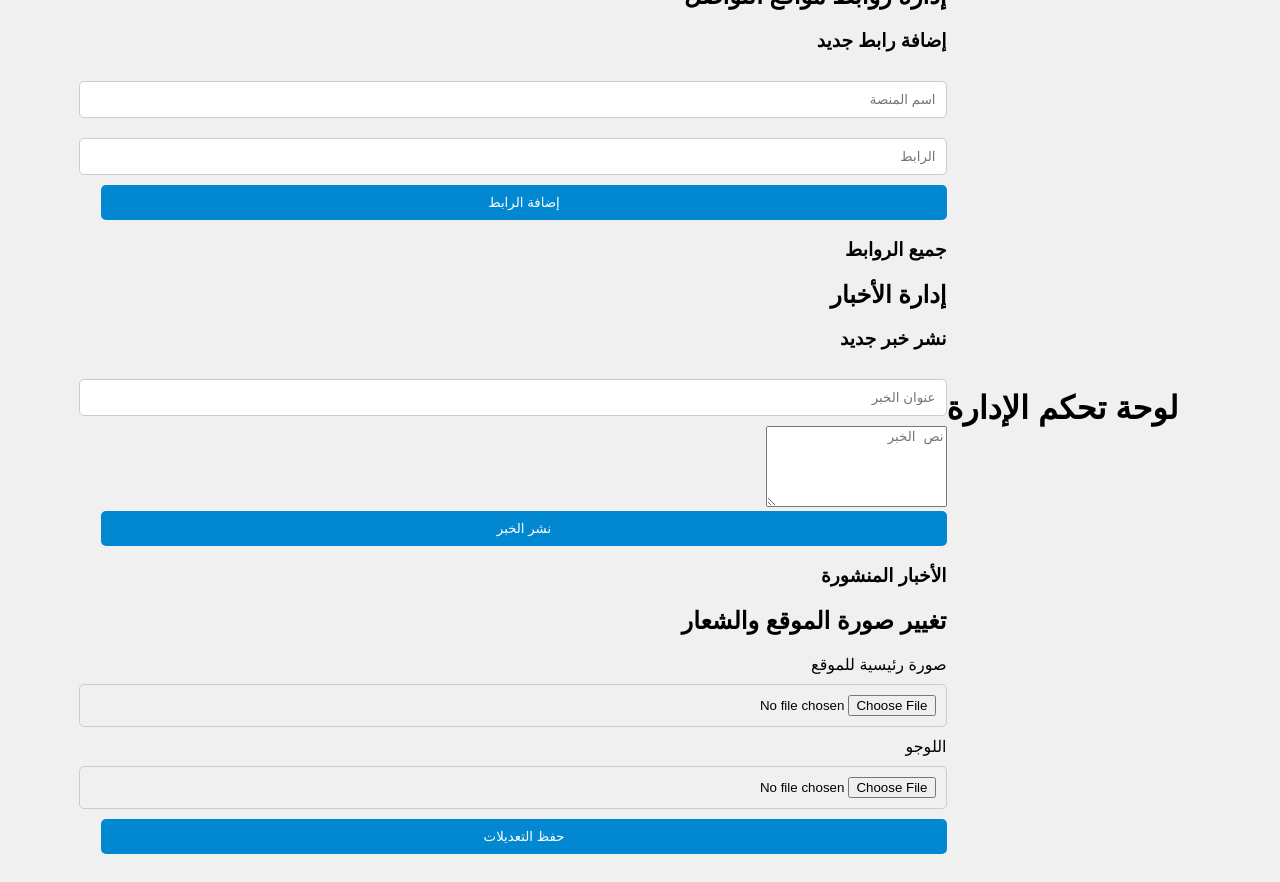
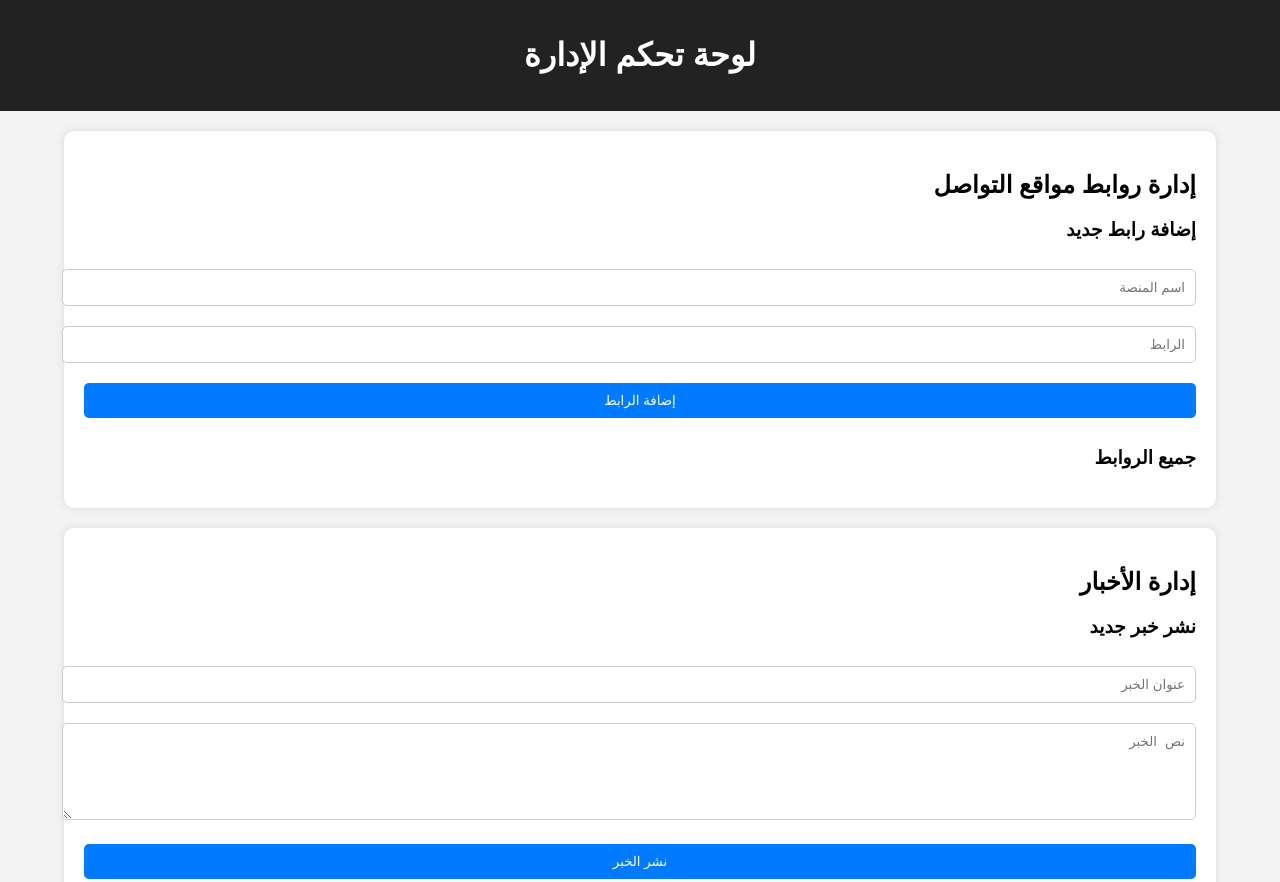
Before and after one commit to Gokar-54/web1, a plain HTML site: page index.html in a window 1280 px wide. Shown: the top 882 px of the page. Before the commit the page ends 854 px from the top, so only its background shows below. Drawn offline with Linux system fonts and the light colour scheme.

Commit message:
Refactor CSS styles for layout and design

```diff
--- a/style.css
+++ b/style.css
@@ -1,44 +1,64 @@
 body {
     font-family: Arial, sans-serif;
-    background-color: #f0f0f0;
-    display: flex;
-    justify-content: center;
-    align-items: center;
-    height: 100vh;
+    background: #f3f3f3;
+    margin: 0;
 }
 
-.login-container {
-    background-color: #fff;
-    padding: 30px;
-    border-radius: 10px;
-    box-shadow: 0 0 10px rgba(0,0,0,0.2);
-    width: 300px;
+header {
+    background: #222;
+    color: #fff;
+    padding: 15px;
     text-align: center;
 }
 
-input {
+.container {
+    width: 90%;
+    margin: auto;
+    margin-top: 20px;
+}
+
+.card {
+    background: white;
+    padding: 20px;
+    border-radius: 10px;
+    margin-bottom: 20px;
+    box-shadow: 0 0 10px rgba(0,0,0,0.1);
+}
+
+input, textarea, button {
     width: 100%;
     padding: 10px;
-    margin: 10px 0;
+    margin-top: 10px;
+    margin-bottom: 10px;
     border-radius: 5px;
     border: 1px solid #ccc;
 }
 
 button {
-    width: 100%;
-    padding: 10px;
-    background-color: #0288d1;
-    color: #fff;
+    background: #007bff;
+    color: white;
     border: none;
-    border-radius: 5px;
     cursor: pointer;
 }
 
 button:hover {
-    background-color: #026fa1;
+    background: #0056b3;
 }
 
-.error {
-    color: red;
-    font-size: 14px;
+.social-list li {
+    margin: 5px 0;
+    display: flex;
+    justify-content: space-between;
+    align-items: center;
 }
+
+.news-item {
+    background: #fafafa;
+    padding: 10px;
+    border: 1px solid #ddd;
+    margin-bottom: 10px;
+    border-radius: 5px;
+    display: flex;
+    justify-content: space-between;
+    align-items: center;
+}
```
